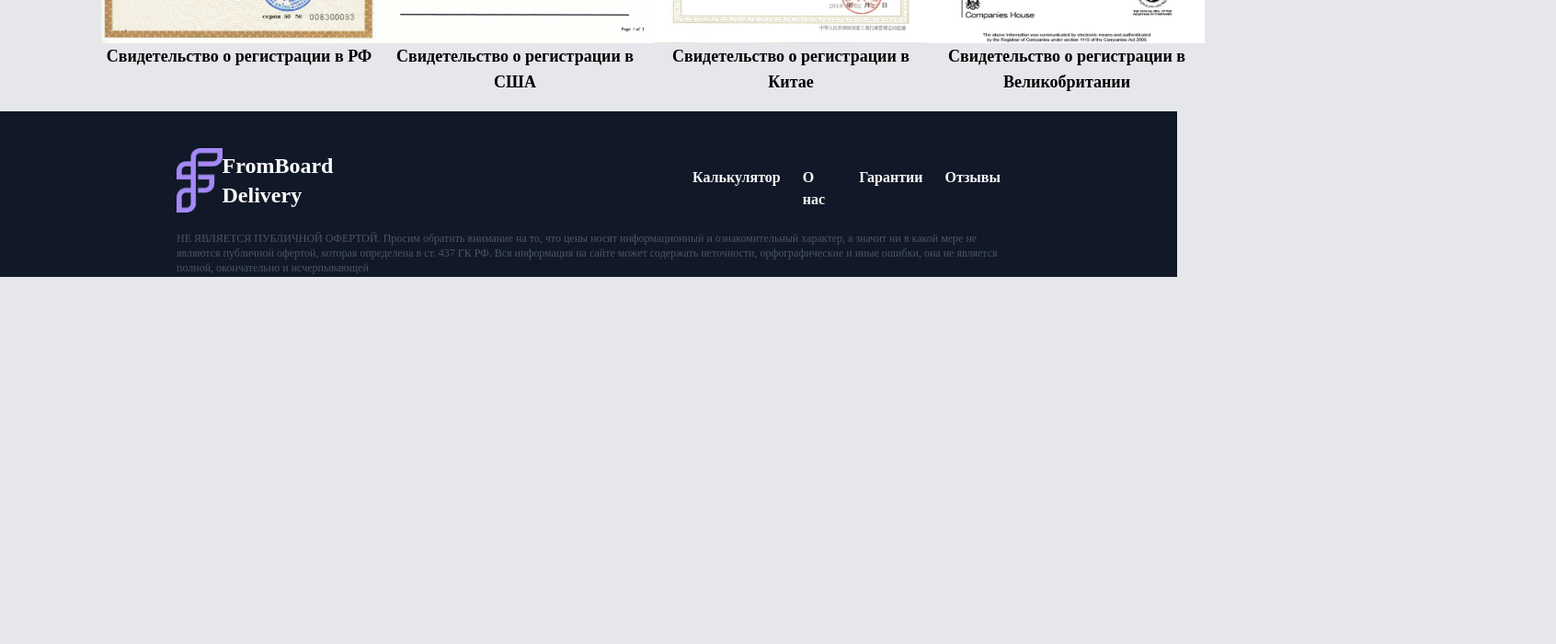
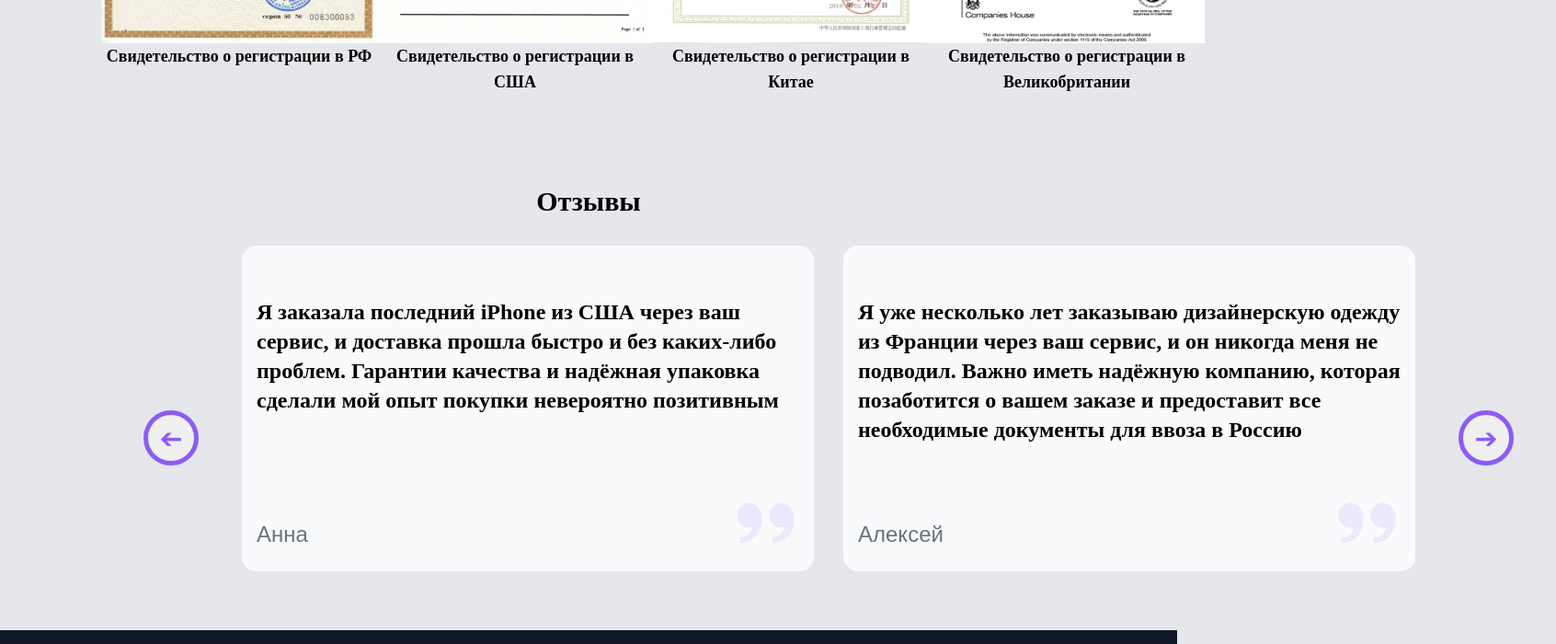
Before and after one commit to PouePouePoue/calculate_delivery_client, a React (Create React App) app: page / in a window 1280 px wide. Shown: the part 1940-2640 px from the top of the page at 92% size, 1692 px wide, since content can reach past the window. Before the commit the page ends 2241 px from the top, so only its background shows below. Built offline with nearby package versions, Linux system fonts and the light colour scheme.

Commit message:
feat:end body part of page

```diff
--- a/src/components/body/Body.module.scss
+++ b/src/components/body/Body.module.scss
@@ -1,13 +1,21 @@
 .body {
     width: 100%;
-    .content{
+    .content {
         padding: 0 110px 0 110px;
-        .calculateSide{
+        .calculateSide {
         display: flex;
         justify-content: space-between;
         align-items: flex-start;
         }
-
+        .aboutUsSide {
+            padding-top: 50px;
+        }
+        .guaranteeSide {
+            padding-top: 100px;
+        }
+        .revieweSide {
+            padding-top: 50px;
+        }
     }
 
 }
--- a/src/components/body/Body.tsx
+++ b/src/components/body/Body.tsx
@@ -4,6 +4,8 @@ import BodyText from "./bodyText/BodyText";
 import Calculate from "./calculate/Calculate";
 import AboutUs from "./aboutUs/AboutUs";
 import Guarantee from "./guarantee/Guarantee";
+import ReviewsSlider from "./reviews/Reviews";
+import { REVIEWS } from "../../constants/reviews.constants";
 
 const Body = () => {
     return (
@@ -16,9 +18,13 @@ const Body = () => {
                 <div className={styles.aboutUsSide}>
                     <AboutUs />
                 </div>
-                <div className={styles.GuaranteeSide}>
+                <div className={styles.guaranteeSide}>
                     <Guarantee />
                 </div>
+                <div className={styles.revieweSide}>
+                    <ReviewsSlider Reviews={REVIEWS} />
+                </div>
+
             </div>
         </div>
     )
--- a/src/components/body/aboutUs/AboutUs.module.scss
+++ b/src/components/body/aboutUs/AboutUs.module.scss
@@ -1,5 +1,5 @@
 .aboutUs{
-    padding-top: 50px;
+
     .aboutUsTitle{
         font-family: Formular;
         font-weight: 900;
--- a/src/components/body/guarantee/Guarantee.module.scss
+++ b/src/components/body/guarantee/Guarantee.module.scss
@@ -1,5 +1,5 @@
 .guarantee{
-    padding-top: 100px;
+
     .textBlock{
         display: flex;
         flex-direction: column;
--- a/src/components/body/guarantee/certificate/Сertificate.module.scss
+++ b/src/components/body/guarantee/certificate/Сertificate.module.scss
@@ -3,5 +3,4 @@
     display: flex;
     justify-content: space-between;
 
-
 }
--- /dev/null
+++ b/src/components/body/reviews/Reviews.module.scss
@@ -0,0 +1,90 @@
+.slider {
+
+    .titleText {
+        display: flex;
+        justify-content: center;
+        font-family: Formular;
+        font-weight: 900;
+        font-size: 30px;
+        line-height: 36px;
+        letter-spacing: 0%;
+        vertical-align: middle;
+
+    }
+
+
+   .sliderContainer {
+        width: 1536px;
+        height: 418px;
+        gap: 47px;
+        padding-right: 23px;
+        padding-left: 23px;
+        display: flex;
+        align-items: center;
+        justify-content: center;
+        .reviewsContent {
+            display: flex;
+            width: 1276px;
+            height: 418px;
+            gap: 32px;
+            .reviewsCard {
+                width: 626px;
+                height: 290px;
+                gap: 30px;
+                padding-top: 32px;
+                padding-right: 16px;
+                padding-bottom: 32px;
+                padding-left: 16px;
+                border-radius: 16px;
+                background: #F9FAFB;
+                display: flex;
+                position: relative;
+                .reviewsText {
+                    font-family: Formular;
+                    font-weight: 700;
+                    font-size: 24px;
+                    line-height: 32px;
+                    letter-spacing: 0%;
+
+                }
+                .reviewsAuthor {
+
+                    font-family: "Formular", sans-serif;
+                    font-weight: 300;
+                    font-size: 24px;
+                    line-height: 32px;
+                    letter-spacing: 0%;
+                    vertical-align: middle;
+                    color: #6B7280;
+                    position: absolute;
+                    bottom: 0;
+                    left: 10;
+                }
+                .reviewsQuote {
+                    width: 75.00000315904572px;
+                    height: 75.00000315904572px;
+                    position: absolute;
+                    right: 15px;
+                    bottom: 15px;
+                }
+            }
+
+        }
+        button {
+            display: flex;
+            align-items: center;
+            justify-content: center;
+            width: 60px;
+            height: 60px;
+            border-radius: 100% ;
+            border-color: #8B5CF6;
+            font-size: 30px;
+            color: #8B5CF6;
+            border: 5px solid;
+        }
+
+        .navButton {
+            transform: scaleX(-1);
+        }
+    }
+}
--- /dev/null
+++ b/src/components/body/reviews/Reviews.tsx
@@ -0,0 +1,76 @@
+import React, { useState, useEffect } from 'react';
+import { Reviews } from '../../../types/reviews';
+import styles from './Reviews.module.scss'; // Импорт стилей
+import reviewsQuote from "./reviewsQuote.png"
+
+interface ReviewsSliderProps {
+  Reviews: Reviews[];
+}
+
+const ReviewsSlider: React.FC<ReviewsSliderProps> = ({ Reviews }) => {
+  const [startIndex, setStartIndex] = useState(0);
+  const [visibleReviews, setVisibleReviews] = useState<Reviews[]>([]);
+
+  // Определяем количество элементов для отображения
+  const itemsPerPage = 2;
+
+  useEffect(() => {
+    // Получаем подмассив для отображения
+    const endIndex = Math.min(startIndex + itemsPerPage, Reviews.length);
+    const visible = Reviews.slice(startIndex, endIndex);
+
+    // Если в конце списка остался только один элемент, добавляем первый для заполнения
+    if (visible.length < itemsPerPage && Reviews.length > itemsPerPage) {
+      const additionalItems = Reviews.slice(0, itemsPerPage - visible.length);
+      setVisibleReviews([...visible, ...additionalItems]);
+    } else {
+      setVisibleReviews(visible);
+    }
+  }, [startIndex, Reviews]);
+
+  const nextSlide = () => {
+    setStartIndex((prevIndex) =>
+      prevIndex >= Reviews.length - 1 ? 0 : prevIndex + 1
+    );
+  };
+
+  const prevSlide = () => {
+    setStartIndex((prevIndex) =>
+      prevIndex <= 0 ? Reviews.length - 1 : prevIndex - 1
+    );
+  };
+
+  return (
+    <div className={styles.slider}>
+      <p className={styles.titleText}>Отзывы</p>
+      <div className={styles.sliderContainer}>
+        <button
+          className={styles.navButton}
+          onClick={prevSlide}
+        >
+          ➔
+        </button>
+
+        <div className={styles.reviewsContent}>
+          {visibleReviews.map((Review) => (
+            <div key={Review.id} className={styles.reviewsCard}>
+              <p className={styles.reviewsText}>{Review.text}</p>
+
+              <p className={styles.reviewsAuthor}>{Review.author}</p>
+              <img src={reviewsQuote} className={styles.reviewsQuote} alt="reviewsQuote" />
+            </div>
+          ))}
+        </div>
+
+        <button
+
+          onClick={nextSlide}
+        >
+          ➔
+        </button>
+      </div>
+    </div>
+  );
+};
+
+export default ReviewsSlider;
--- a/src/constants/index.constants.ts
+++ b/src/constants/index.constants.ts
@@ -1,2 +1,3 @@
 export {ABOUT_US_INFO}  from "./aboutUsInfo.constants"
 export {CERTIFICATE}  from "./certificate.constants"
+export {REVIEWS} from "./reviews.constants"
--- /dev/null
+++ b/src/constants/reviews.constants.ts
@@ -0,0 +1,25 @@
+import { Reviews } from '../types/reviews';
+
+export const REVIEWS: Reviews[] = [
+  {
+    id: 1,
+    text: "Я заказала последний iPhone из США через ваш сервис, и доставка прошла быстро и без каких-либо проблем. Гарантии качества и надёжная упаковка сделали мой опыт покупки невероятно позитивным",
+    author: "Анна"
+  },
+  {
+    id: 2,
+    text: "Я уже несколько лет заказываю дизайнерскую одежду из Франции через ваш сервис, и он никогда меня не подводил. Важно иметь надёжную компанию, которая позаботится о вашем заказе и предоставит все необходимые документы для ввоза в Россию",
+    author: "Алексей"
+  },
+  {
+    id: 3,
+    text: "Отличный сервис! Заказал технику из Японии, пришло быстро и в идеальном состоянии. Буду пользоваться ещё!",
+    author: "Дмитрий"
+  },
+  {
+    id: 4,
+    text: "Быстрая доставка, качественная упаковка. Заказывала косметику из Кореи - всё пришло в целости и сохранности.",
+    author: "Екатерина"
+  }
+  // Добавьте дополнительные отзывы по необходимости
+];
--- /dev/null
+++ b/src/types/reviews.ts
@@ -0,0 +1,5 @@
+export interface Reviews {
+  id: number;
+  text: string;
+  author: string;
+}
```
Also changed, not shown: src/components/body/reviews/reviewsQuote.png (added).
